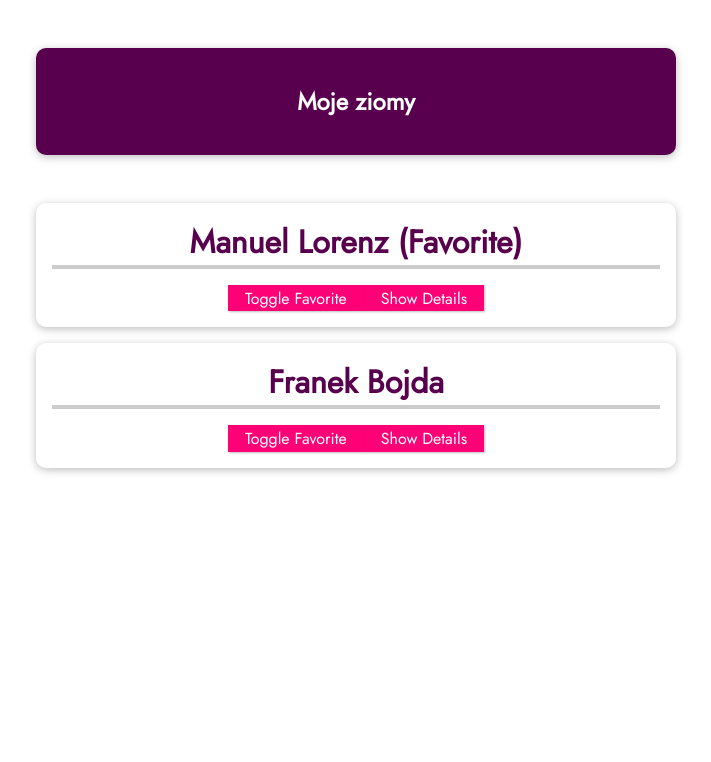
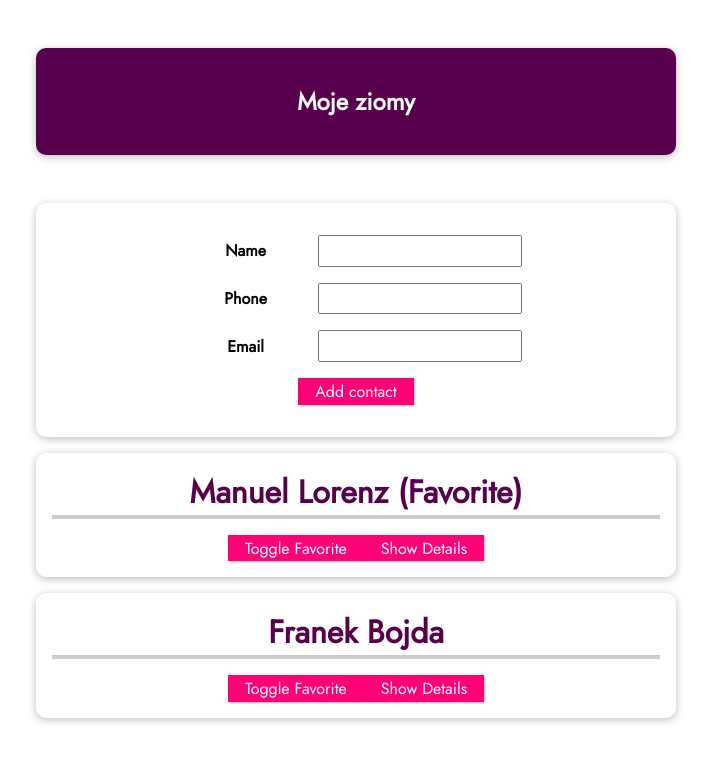
Before and after one commit to neertoon/vue-08-components, a Vue app: page / in a window 1280 px wide. Shown: the top 762 px of the page, without its empty margins (284-995 px from the left). Built offline with nearby package versions, Linux system fonts and the light colour scheme; the HTML template or start-up script is replaced by a standard one.

Commit message:
Komponent - nowy komponent dla dodawania kontaktu

```diff
--- a/src/App.vue
+++ b/src/App.vue
@@ -3,6 +3,7 @@
     <header>
       <h1>Moje ziomy</h1>
     </header>
+    <new-friend></new-friend>
     <ul>
       <friend-contact
           v-for="friend in friends"
@@ -84,7 +85,8 @@ header {
   list-style: none;
 }
 
-#app li {
+#app li,
+#app form {
   box-shadow: 0 2px 8px rgba(0, 0, 0, 0.26);
   margin: 1rem auto;
   border-radius: 10px;
@@ -118,4 +120,18 @@ header {
   box-shadow: 1px 1px 4px rgba(0, 0, 0, 0.26);
 }
 
+#app input {
+  font: inherit;
+  padding: 0.15rem;
+}
+#app label {
+  font-weight: bold;
+  margin-right: 1rem;
+  width: 7rem;
+  display: inline-block;
+}
+#app form div {
+  margin: 1rem 0;
+}
+
 </style>
--- /dev/null
+++ b/src/components/NewFriend.vue
@@ -0,0 +1,44 @@
+<template>
+  <form>
+    <div>
+      <label>Name</label>
+      <input type="text" name="name">
+    </div>
+
+    <div>
+      <label>Phone</label>
+      <input type="text" name="phoneNumber">
+    </div>
+
+    <div>
+      <label>Email</label>
+      <input type="email" name="emailAddress">
+    </div>
+
+    <div>
+      <button>Add contact</button>
+    </div>
+  </form>
+</template>
+
+<script>
+export default {
+  props: {
+
+  },
+  emits: ['save'],
+  data() {
+    return {
+      detailsAreVisible: false,
+    }
+  },
+  methods: {
+    toggleDetails() {
+      this.detailsAreVisible = !this.detailsAreVisible;
+    },
+    toggleFavorite() {
+      this.$emit('toggle-favorite', this.id);
+    }
+  },
+}
+</script>
--- a/src/main.ts
+++ b/src/main.ts
@@ -2,9 +2,11 @@ import { createApp } from 'vue';
 
 import App from './App.vue';
 import FriendContact from "./components/FriendContact.vue";
+import NewFriend from "./components/NewFriend.vue";
 
 const app = createApp(App);
 
 app.component('friend-contact', FriendContact);
+app.component('new-friend', NewFriend);
 
 app.mount('#app');
```
